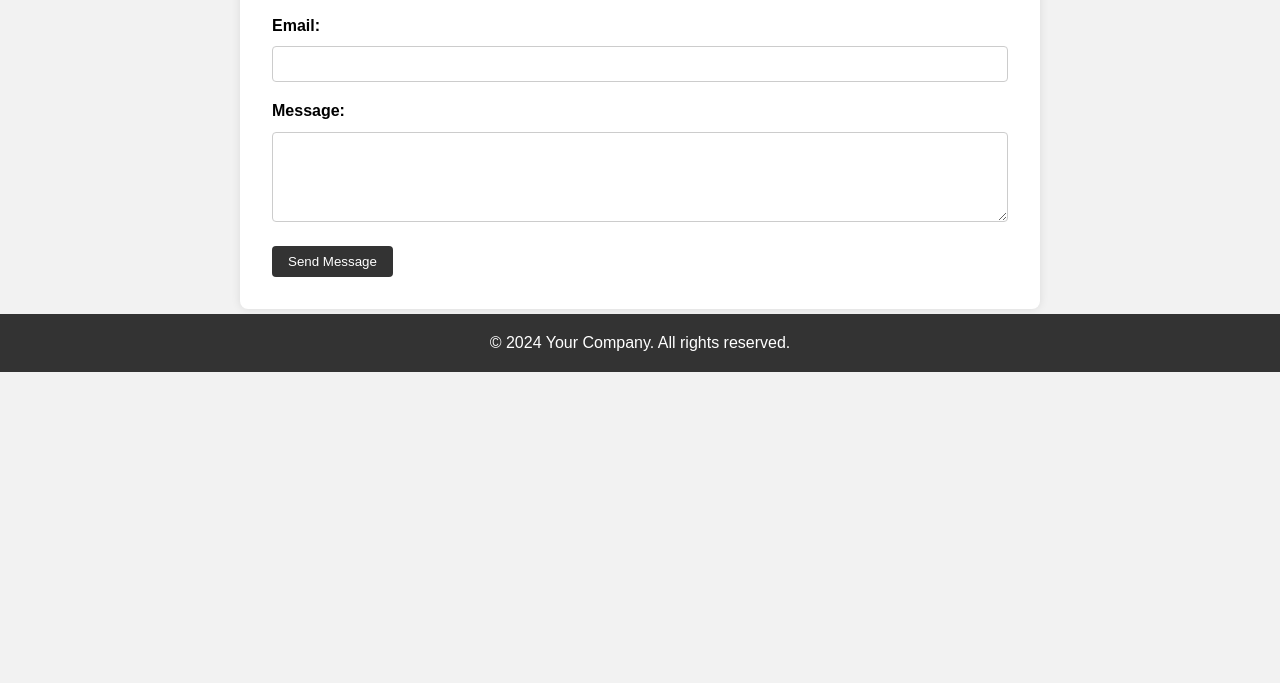
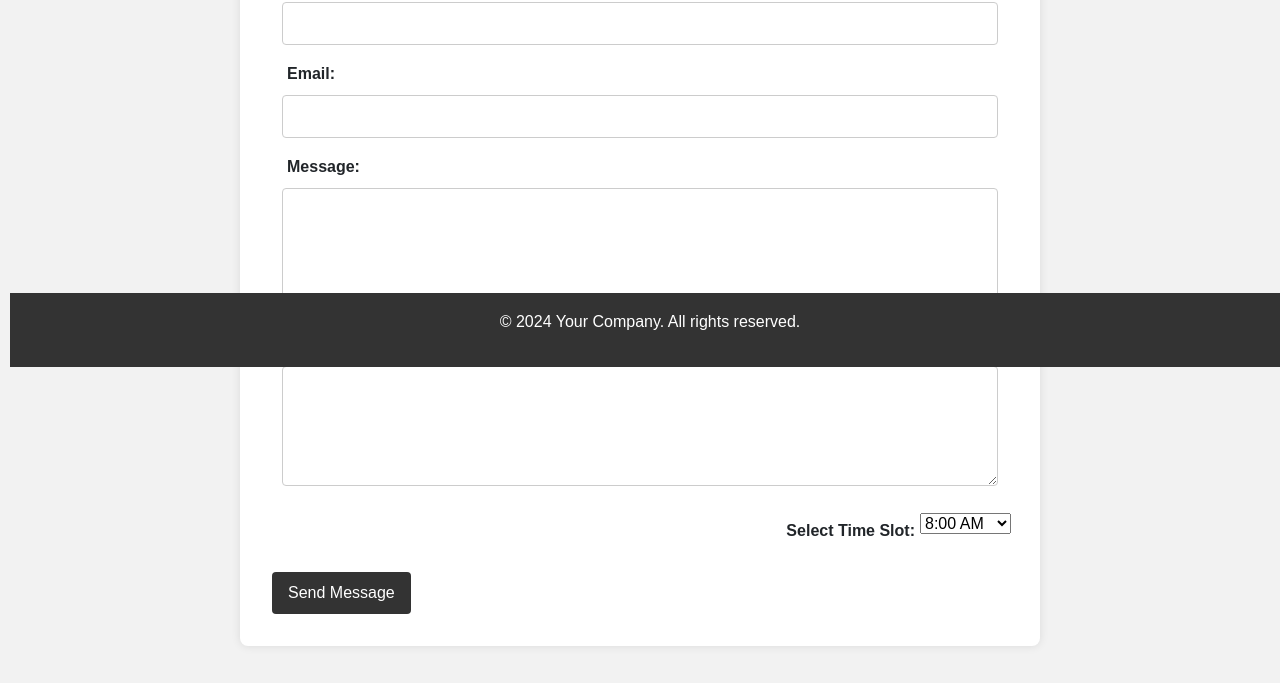
Before and after one commit to sagaruttarkar/VisMit, a plain HTML site: page index.html in a window 1280 px wide. Shown: the part 428-1111 px from the top of the page. Before the commit the page ends 800 px from the top, so only its background shows below. Drawn offline with nearby package versions, Linux system fonts and the light colour scheme; a script that the page names is missing; a small style sheet from the web is missing.

```diff
--- a/index.html
+++ b/index.html
@@ -4,8 +4,9 @@
     <meta charset="UTF-8">
     <meta name="viewport" content="width=device-width, initial-scale=1.0">
     <title>Responsive Website</title>
+    <link href="https://cdn.jsdelivr.net/npm/bootstrap@5.3.0/dist/css/bootstrap.min.css" rel="stylesheet" integrity="sha384-T4CN96/zK+6vGcy6yM2Xvjz9U6wH+9q0Yq4+maM4mXJ+Iu/1EnTAr4p0sJWbBWBt" crossorigin="anonymous">
     <link rel="stylesheet" href="styles.css">
-</head>
+  </head>
 <body>
     <header>
         <nav>
@@ -36,6 +37,29 @@
                 <label for="message">Message:</label>
                 <textarea id="message" name="message" rows="4" required></textarea>
             </div>
+            <div class="form-group">
+                <label for="Visiting-Address">Address:</label>
+                <textarea id="Address" name="Address" rows="4" required></textarea>
+            </div>
+            <div class="container">
+                <!-- <h2>Book with Calendar and Time Slot</h2> -->
+
+                <!-- Calendar container -->
+                <div id="calendar"></div>
+
+                <!-- Time slot selection -->
+                <form id="timeSlotForm">
+                    <label for="timeSlot">Select Time Slot:</label>
+                    <select id="timeSlot" name="timeSlot">
+                        <option value="08:00">8:00 AM</option>
+                        <option value="09:00">9:00 AM</option>
+                        <option value="10:00">10:00 AM</option>
+                        <!-- Add more options up to 10:00 PM -->
+                        <option value="22:00">10:00 PM</option>
+                    </select>
+                </form>
+            </div>
+
             <button type="submit">Send Message</button>
         </form>
     </section>
--- a/styles.css
+++ b/styles.css
@@ -1,7 +1,7 @@
 /* Reset styles */
 * {
     box-sizing: border-box;
-    margin: 0;
+    margin: 5px;
     padding: 0;
 }
 
@@ -125,3 +125,19 @@ main {
 .blog-post p {
     line-height: 1.8;
 }
+.container {
+    display: flex;
+    justify-content: flex-end;
+    align-items: flex-start; /* Adjust alignment as needed */
+    margin: 20px; /* Optional: Add margin for spacing */
+}
+
+#calendar {
+    flex: 1; /* Take remaining space */
+    margin-right: 20px; /* Optional: Add margin between calendar and form */
+}
+
+#timeSlotForm {
+    width: 300px; /* Adjust width as needed */
+    /* Optional: Add additional styling */
+}
```
Also changed, not shown: Blog.html (+6 -1 lines).
